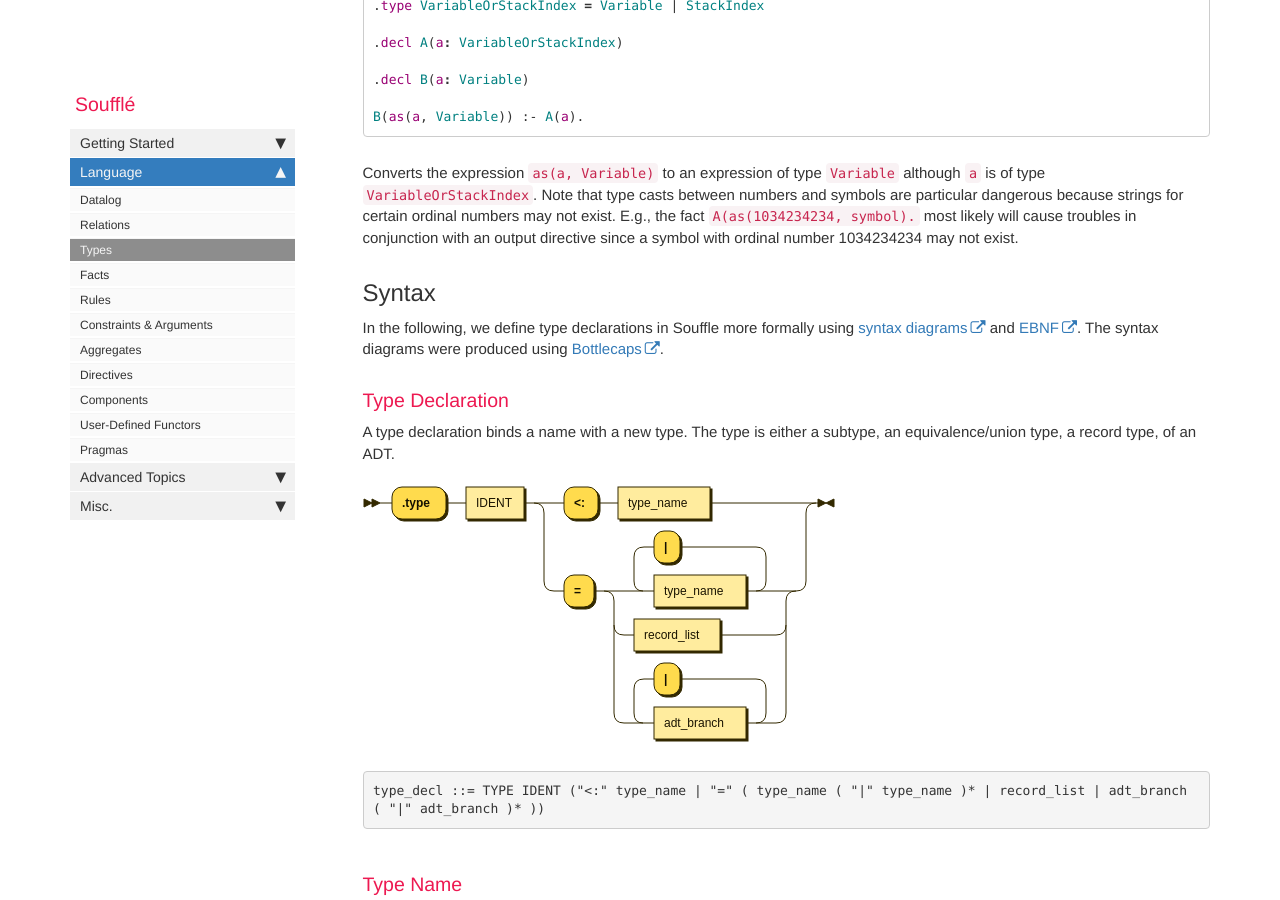
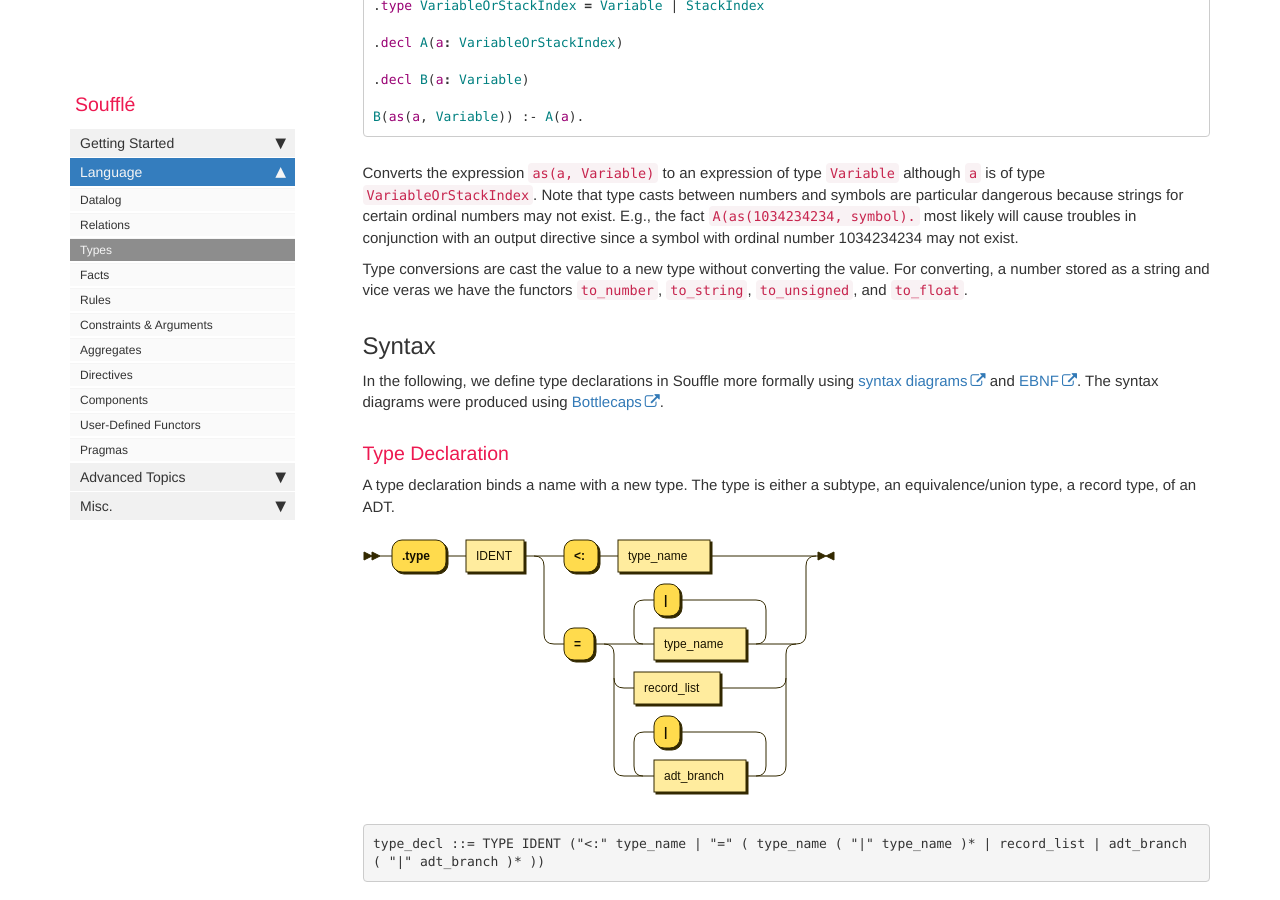
Before and after one commit to souffle-lang/souffle-lang.github.io, a Jekyll site: the page built from pages/docs/types.md, in a window 1280 px wide and 900 px high, scrolled down 8058 px. Built offline with Jekyll 4.4.1, drawn with Linux system fonts in a browser that asks for light colours; comment, search, counter and statistics services are not loaded.

Commit message:
Update types.md

```diff
--- a/pages/docs/types.md
+++ b/pages/docs/types.md
@@ -312,6 +312,8 @@ B(as(a, Variable)) :- A(a).
 Converts the expression `as(a, Variable)` to an expression of type `Variable` although `a` is of type `VariableOrStackIndex`.
 Note that type casts between numbers and symbols are particular dangerous because strings for certain ordinal numbers may not exist. E.g., the fact `A(as(1034234234, symbol).` most likely will cause troubles in conjunction with an output directive since a symbol with ordinal number 1034234234 may not exist.
 
+Type conversions are cast the value to a new type without converting the value. For converting, a number stored as a string and vice veras we have the functors `to_number`, `to_string`, `to_unsigned`, and `to_float`.
+
 ## Syntax
 
 In the following, we define type declarations in Souffle more formally using [syntax diagrams](https://en.wikipedia.org/wiki/Syntax_diagram) and [EBNF](https://en.wikipedia.org/wiki/Extended_Backus–Naur_form). The syntax diagrams were produced using [Bottlecaps](https://www.bottlecaps.de/rr/ui).
```
